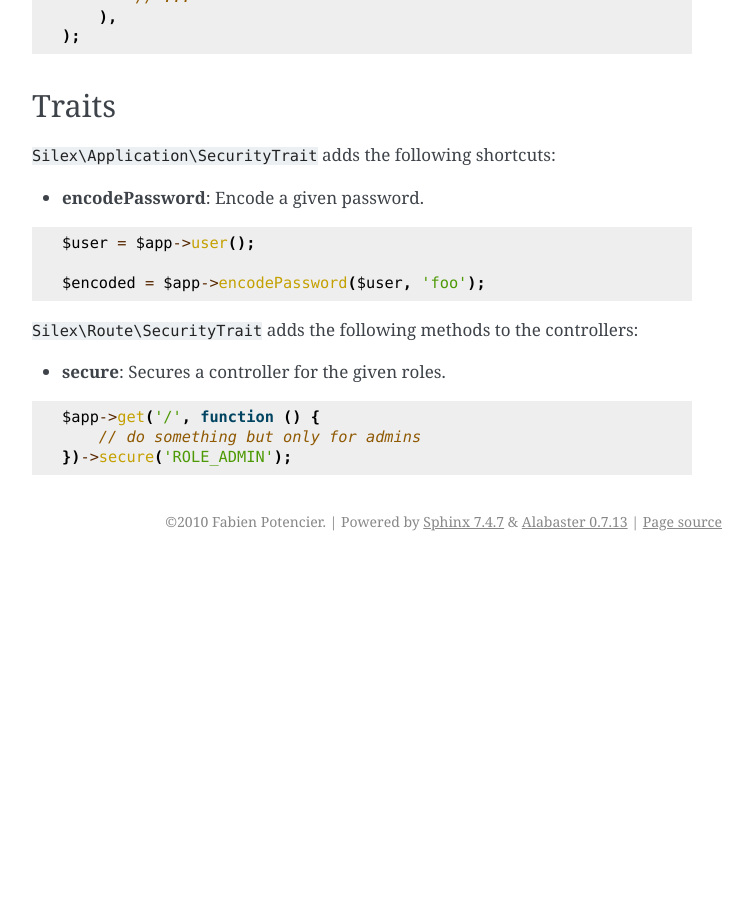
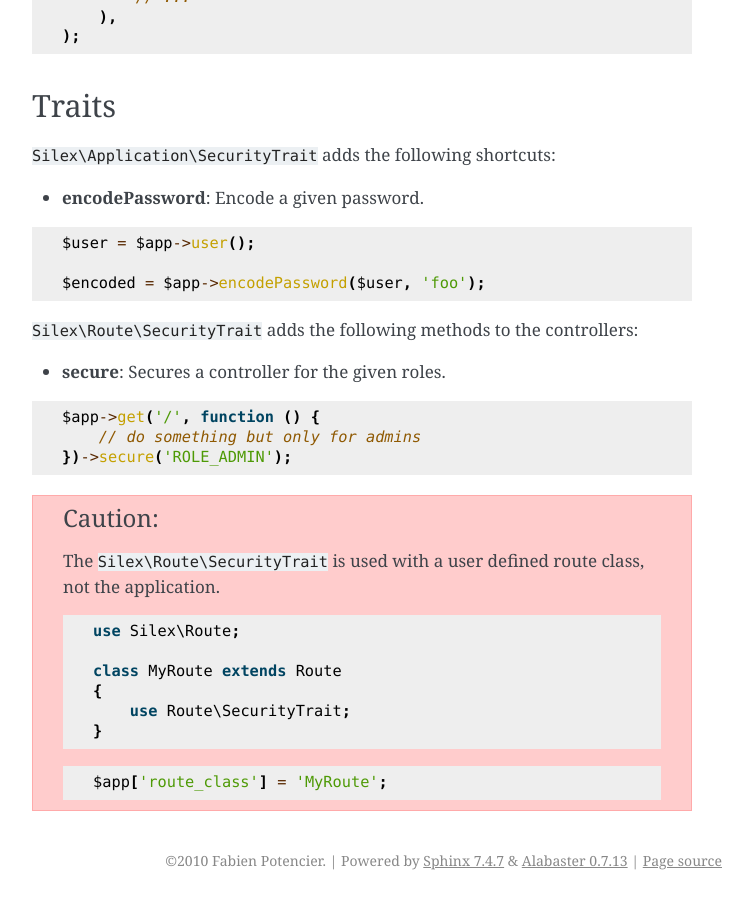
Before and after one commit to silexphp/Silex, a Sphinx documentation site: the page built from doc/providers/security.rst, in a window 1280 px wide and 900 px high, scrolled down 13131 px. Shown: the whole window, without its empty margins (388-1141 px from the left). Built offline with Sphinx 7.4.7, drawn with Linux system fonts in a browser that asks for light colours; before the commit the page ends 13692 px from its top, so only the background shows below that.

Commit message:
added warning about route security trait

```diff
--- a/doc/providers/security.rst
+++ b/doc/providers/security.rst
@@ -659,4 +659,22 @@ Traits
         // do something but only for admins
     })->secure('ROLE_ADMIN');
 
+.. caution::
+
+    The ``Silex\Route\SecurityTrait`` is used with a user defined route class, not the application.
+
+    .. code-block:: php
+
+        use Silex\Route;
+
+        class MyRoute extends Route
+        {
+            use Route\SecurityTrait;
+        }
+
+    .. code-block:: php
+
+        $app['route_class'] = 'MyRoute';
+
+
 .. _cookbook: http://symfony.com/doc/current/cookbook/security/custom_authentication_provider.html
```
